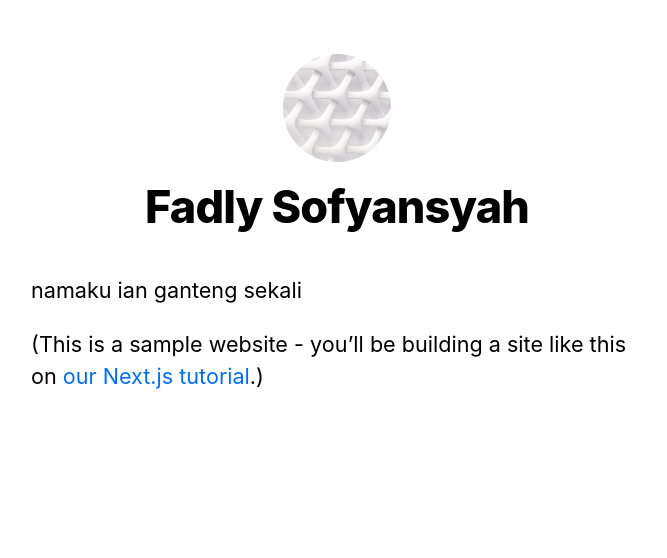
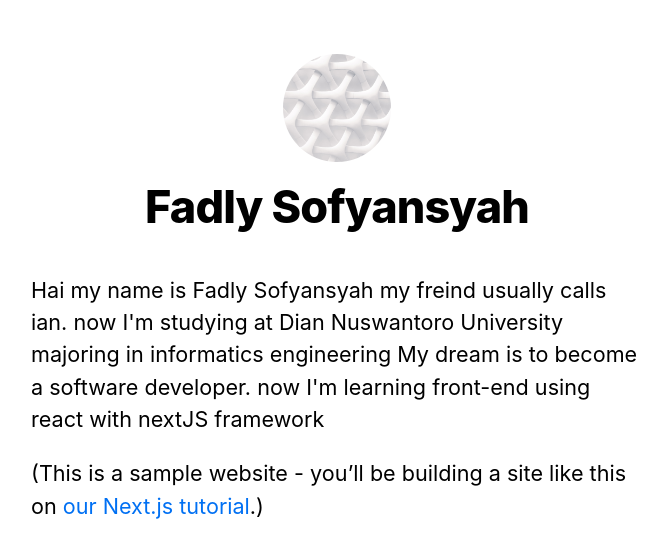
Before and after one commit to fadlyian/nextjs-blog, a Next.js app: page / in a window 1280 px wide. Shown: the top 558 px of the page, without its empty margins (303-970 px from the left). Built offline with nearby package versions, Linux system fonts and the light colour scheme.

Commit message:
editing description in home menu

```diff
--- a/pages/index.jsx
+++ b/pages/index.jsx
@@ -11,7 +11,10 @@ export default function Home() {
         <title>{siteTitle}</title>
       </Head>
       <section className={utilStyles.headingMd}>
-        <p>namaku ian ganteng sekali</p>
+        <p>Hai my name is Fadly Sofyansyah my freind usually calls ian.
+        now I'm studying at Dian Nuswantoro University majoring in informatics engineering
+        My dream is to become a software developer. now I'm learning front-end using react with nextJS framework
+        </p>
 
         <p>
         (This is a sample website - you’ll be building a site like this on{' '}
```
